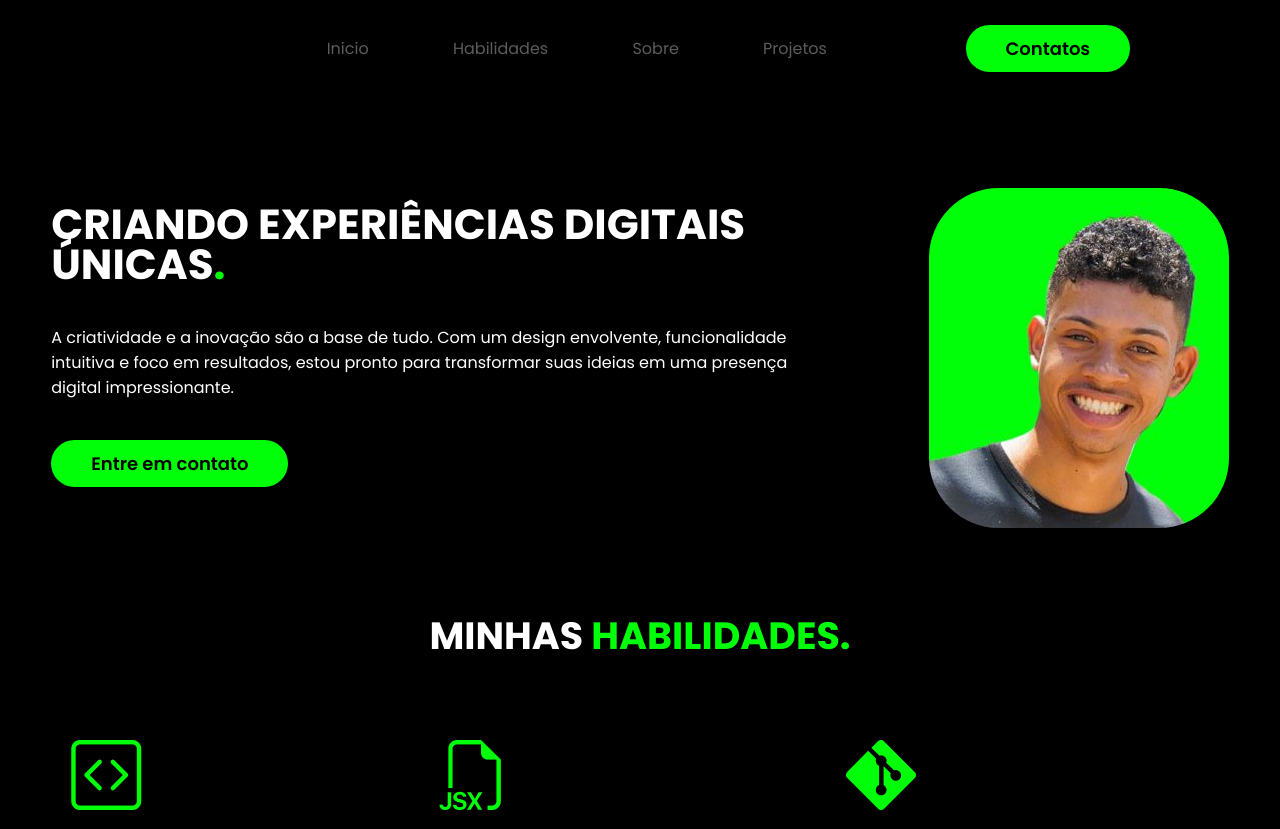
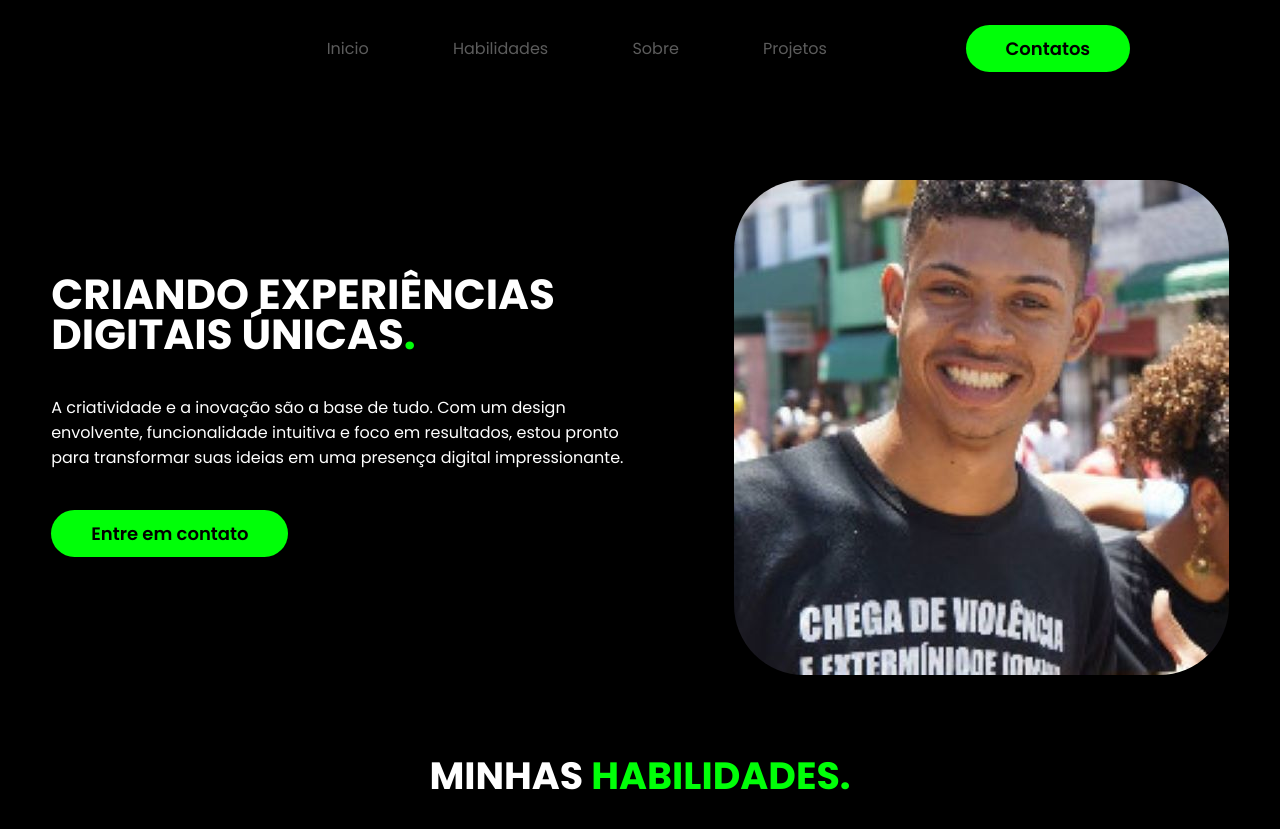
Before and after one commit to kleidson96/proj-repositorio, a plain HTML site: page index.html in a window 1280 px wide. Shown: the top 829 px of the page. Drawn offline with nearby package versions, Linux system fonts and the light colour scheme.

Commit message:
Update index.html

```diff
--- a/index.html
+++ b/index.html
@@ -73,7 +73,7 @@
                         </div>
                     </div><!--txt-topo-site-->
                     <div class="img-topo-site">
-                        <img src="/imagens/pessoa.jpg" alt="">
+                        <img src="/imagens/eu.jpg" alt="">
 
                     </div><!--img-topo-site-->
                 </div><!--flex-->
```
